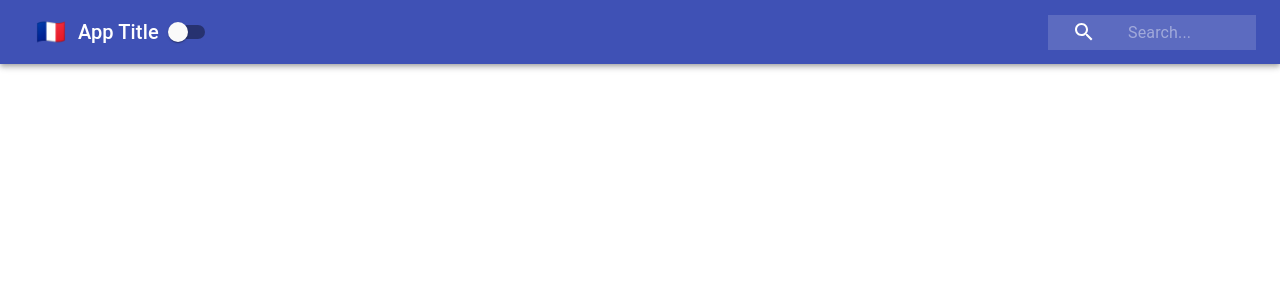
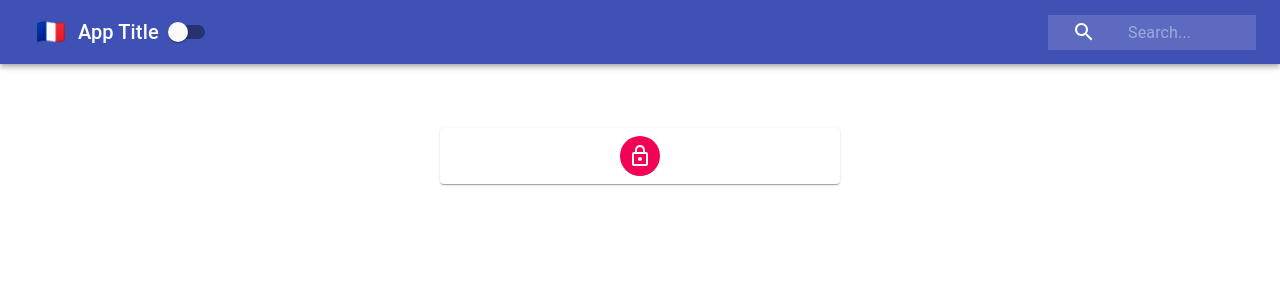
Before and after one commit to christianhubbard/context-language-signon, a React (Create React App) app: page / in a window 1280 px wide. Shown: the top 300 px of the page. Built offline with nearby package versions, Linux system fonts and the light colour scheme.

Commit message:
Building basic form

```diff
--- a/src/App.js
+++ b/src/App.js
@@ -1,13 +1,14 @@
 import React from 'react';
 import Navbar from './Navbar'
-
+import Form from './Form'
 
 
 function App() {
   return (
-    <div className="App">
+    <>
       <Navbar />
-    </div>
+      <Form />
+    </>
   );
 }
 
--- /dev/null
+++ b/src/Form.js
@@ -0,0 +1,34 @@
+import React, { Component } from 'react'
+import Avatar from "@material-ui/core/Avatar";
+import Button from "@material-ui/core/Button";
+import CssBaseline from "@material-ui/core/CssBaseline";
+import FormControl from "@material-ui/core/FormControl";
+import FormControlLabel from "@material-ui/core/FormControlLabel";
+import Checkbox from "@material-ui/core/Checkbox";
+import Input from "@material-ui/core/Input";
+import InputLabel from "@material-ui/core/Avatar";
+import LockOutlinedIcon from "@material-ui/icons/LockOutlined";
+import Paper from "@material-ui/core/Paper";
+import Typography from "@material-ui/core/Typography";
+import MenuItem from "@material-ui/core/MenuItem";
+import Select from "@material-ui/core/Select";
+
+import withStyles from "@material-ui/core/styles/withStyles";
+import styles from './styles/FormStyles';
+
+class Form extends Component {
+    render() {
+        const {classes} = this.props;
+        return (
+            <main className={classes.main}>
+                <Paper className={classes.paper}>
+                    <Avatar className={classes.avatar}>
+                        <LockOutlinedIcon />
+                    </Avatar>
+                </Paper>
+            </main>
+        )
+    }
+}
+
+export default withStyles(styles)(Form);
--- /dev/null
+++ b/src/styles/FormStyles.js
@@ -0,0 +1,25 @@
+const styles = theme => ({
+    main: {
+        width: 'auto',
+        display: 'block',
+        marginLeft: theme.spacing.unit * 3,
+        marginRight: theme.spacing.unit * 3,
+        [theme.breakpoints.up("md")]:{
+            width: 400,
+            marginLeft: 'auto',
+            marginRight:'auto',
+        },
+    },
+    paper: {
+        marginTop: theme.spacing.unit * 8,
+        display: 'flex',
+        flexDirection: 'column',
+        alignItems: 'center',
+    },
+    avatar: {
+        margin: theme.spacing.unit,
+        backgroundColor: theme.palette.secondary.main,
+    }
+})
+
+export default styles
```
